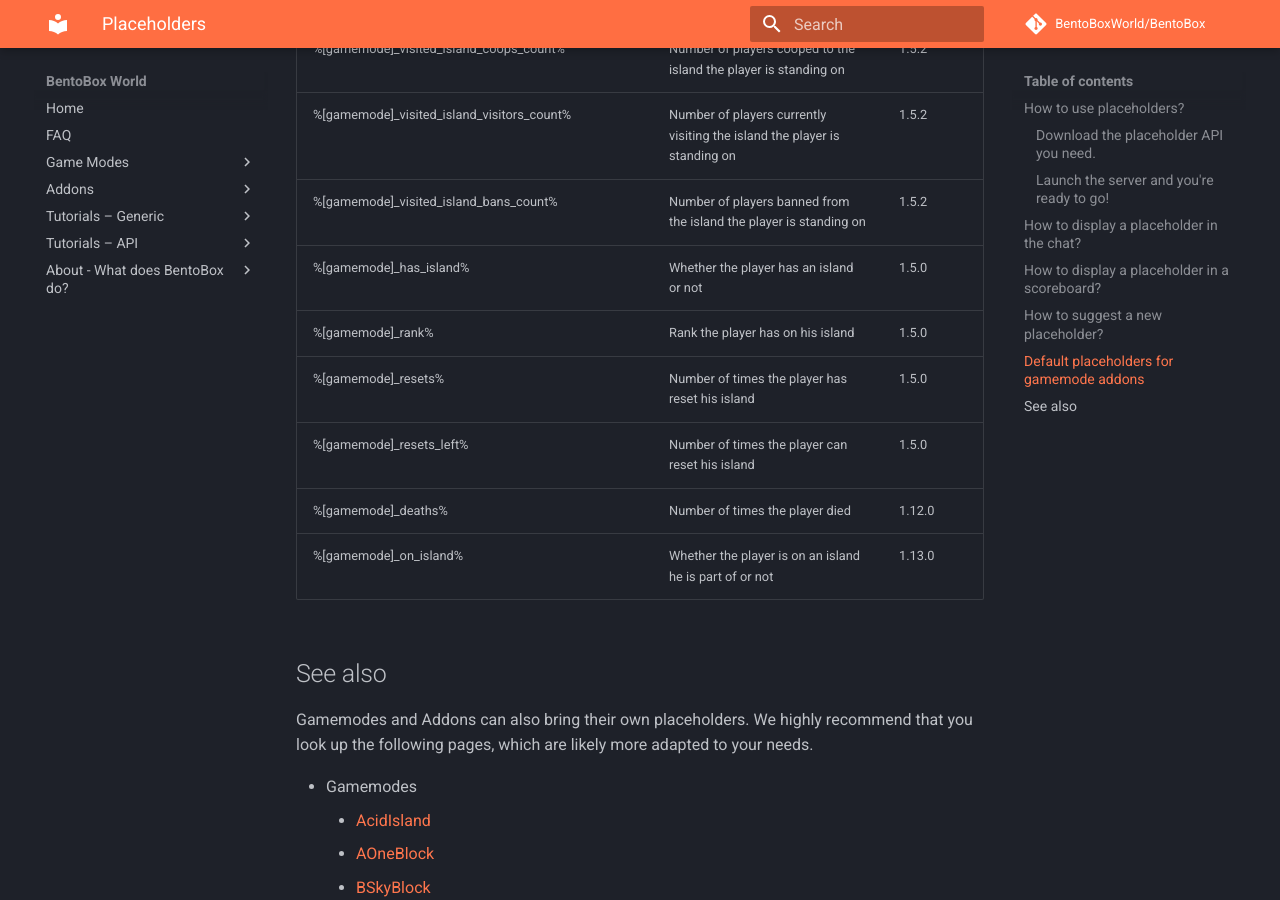
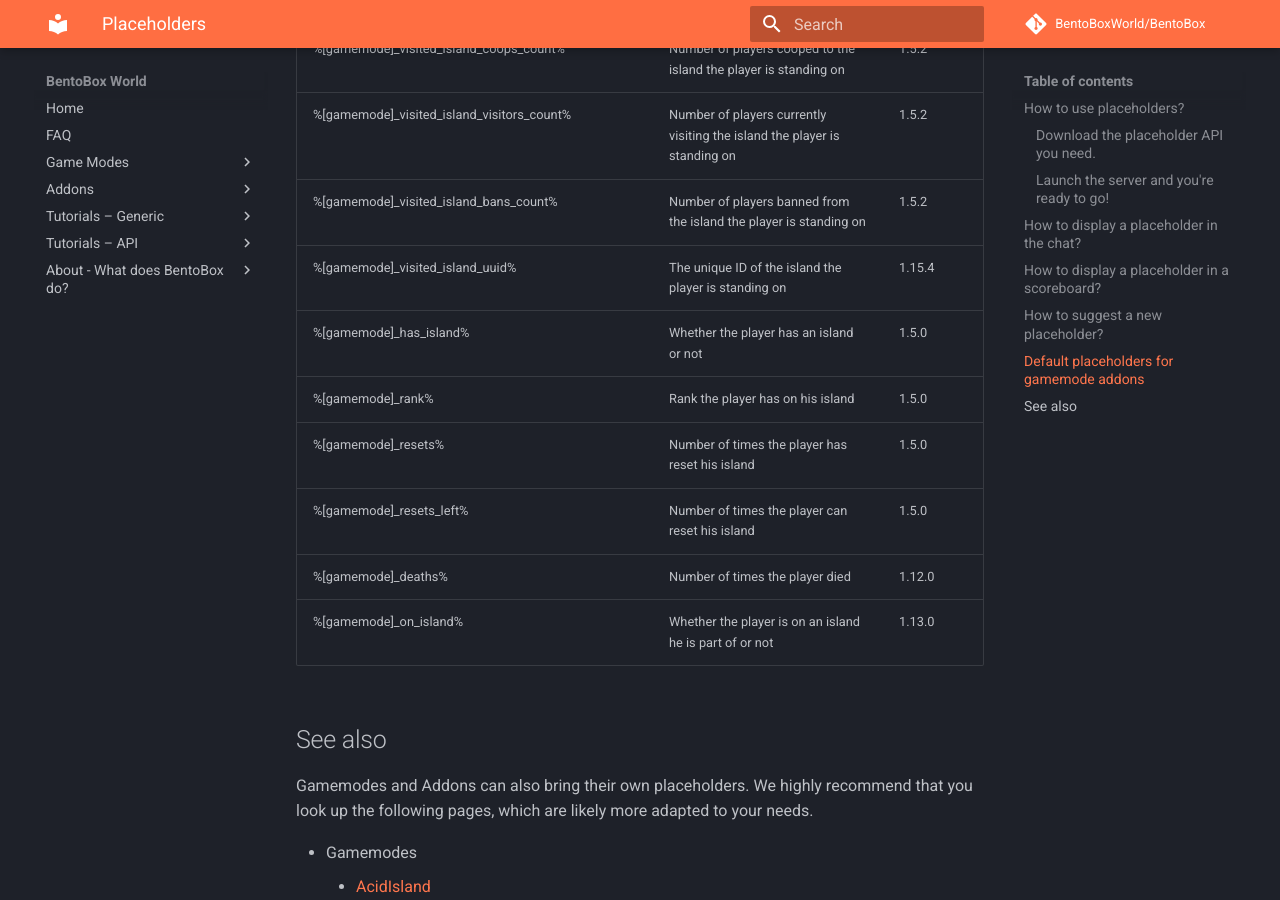
Before and after one commit to BentoBoxWorld/docs, an MkDocs documentation site: the page built from docs/BentoBox/Placeholders.md, in a window 1280 px wide and 900 px high, scrolled down 3467 px. Built offline with MkDocs 1.6.1 and Material for MkDocs 9.7.7, drawn with Linux system fonts in a browser that asks for light colours; comment, search, counter and statistics services are not loaded.

Commit message:
Added %[gamemode]_visited_island_uuid%

```diff
--- a/docs/BentoBox/Placeholders.md
+++ b/docs/BentoBox/Placeholders.md
@@ -69,6 +69,7 @@ All gamemode addons get some default placeholders automatically registered to th
 | %[gamemode]_visited_island_coops_count% | Number of players cooped to the island the player is standing on | 1.5.2 |
 | %[gamemode]_visited_island_visitors_count% | Number of players currently visiting the island the player is standing on | 1.5.2 |
 | %[gamemode]_visited_island_bans_count% | Number of players banned from the island the player is standing on | 1.5.2 |
+| %[gamemode]_visited_island_uuid% | The unique ID of the island the player is standing on | 1.15.4 |
 | %[gamemode]_has_island% | Whether the player has an island or not | 1.5.0 |
 | %[gamemode]_rank% | Rank the player has on his island | 1.5.0 |
 | %[gamemode]_resets% | Number of times the player has reset his island | 1.5.0 |
```
